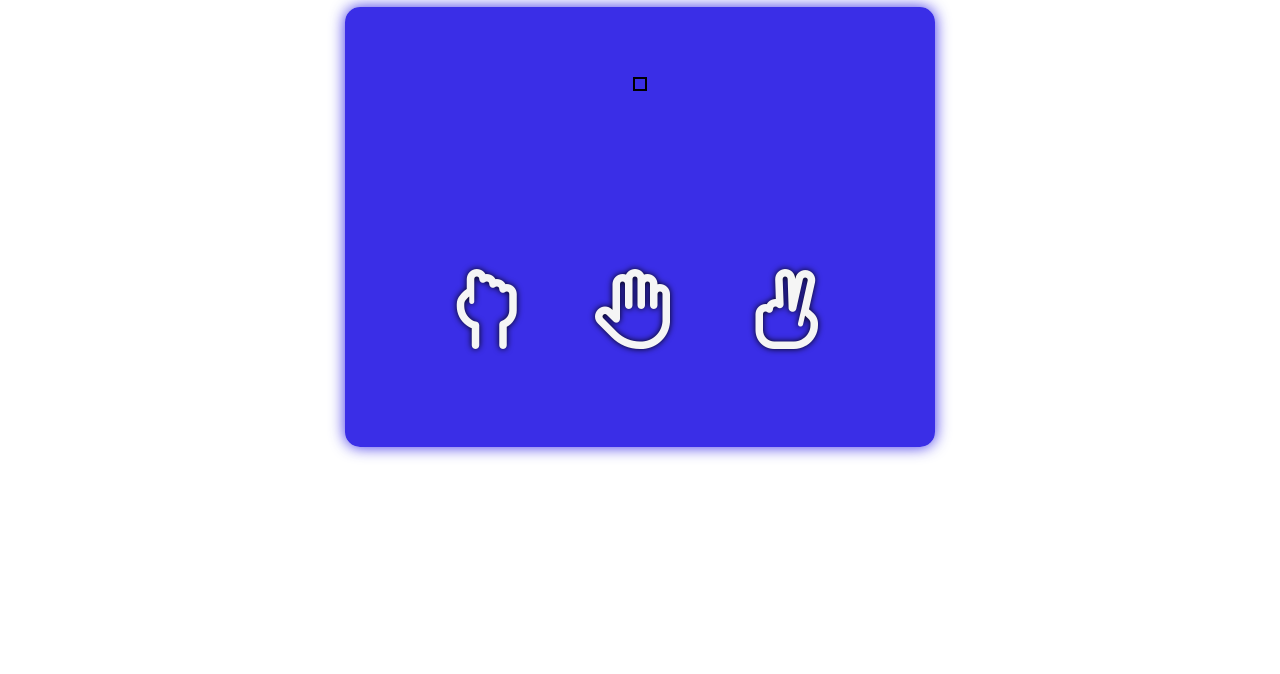
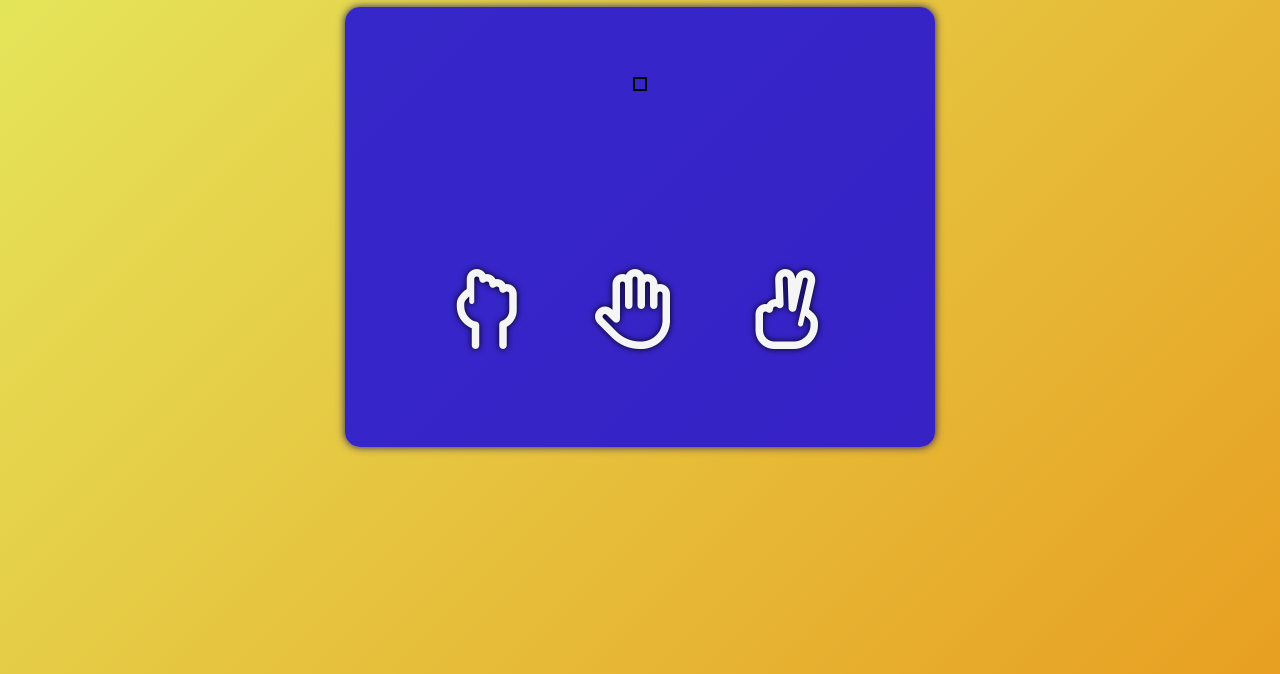
Before and after one commit to chuchuluco/rock-paper-scissors, a plain HTML site: page index.html in a window 1280 px wide. Shown: the part 126-800 px from the top of the page. Drawn offline with Linux system fonts and the light colour scheme.

Commit message:
Add background gradient and change vh for body

```diff
--- a/style.css
+++ b/style.css
@@ -13,13 +13,15 @@
     margin: 0;
     font-family: 'Poppins';
 }
-
+html {
+    background: linear-gradient(-45deg, hsla(38, 81%, 52%, 1) 0%, hsla(62, 76%, 64%, 1) 100%);
+}
 
 body {
     display: flex;
     flex-direction: column;
     align-items: center;
-    background-color: white;
+    height: 100vh;
 }
 
 h1 {
@@ -36,7 +38,7 @@ h1 {
     display: flex;
     justify-content: center;
     flex-direction: column;
-    box-shadow: 0 0 15px var(--blue);
+    box-shadow: 0 0 8px rgba(1, 1, 100, 0.864);
     border-radius: 15px;
 }
 
```
